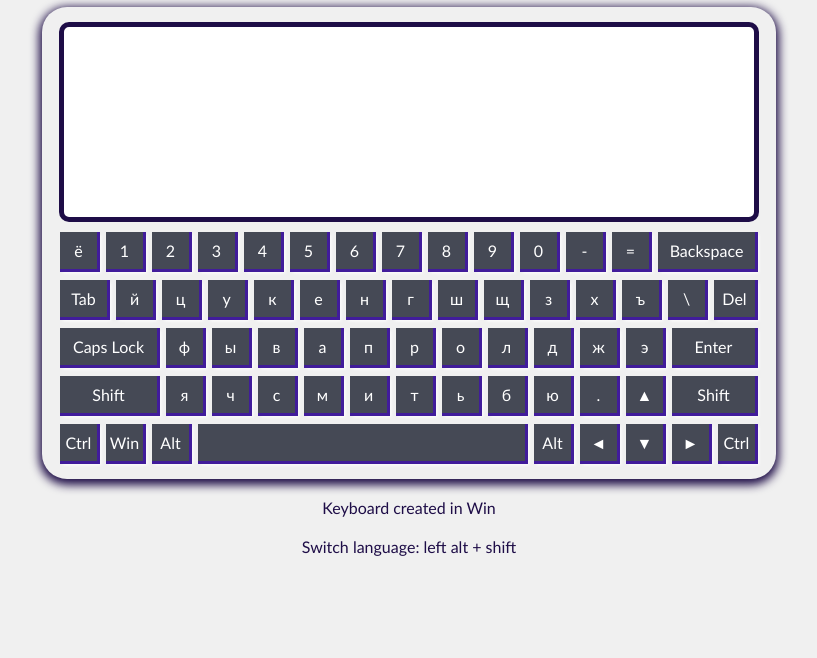
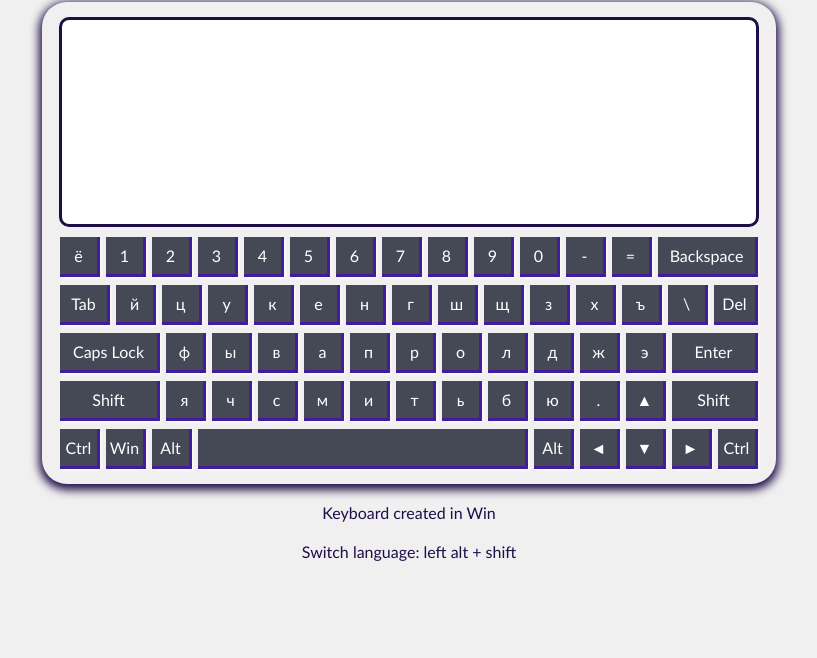
Before and after one commit to maks19891/virtual-keyboard, a website: page index.html in a window 1280 px wide. Shown: the part 142-800 px from the top of the page, without its empty margins (231-1048 px from the left). Drawn offline with Linux system fonts and the light colour scheme.

Commit message:
fix: some changes in css

```diff
--- a/main.css
+++ b/main.css
@@ -42,7 +42,7 @@ body {
 
 .input-text {
   width: 700px;
-  height: 200px;
+  height: 210px;
   padding: 10px;
   font-size: 18px;
   line-height: 1.15;
@@ -50,7 +50,7 @@ body {
   outline: none;
   resize: none;
   background: rgb(255, 255, 255);
-  border: 5px solid #1e0d47;
+  border: 3px solid #1e0d47;
   color: #1e0d47;
   border-radius: 10px;
 }
```
